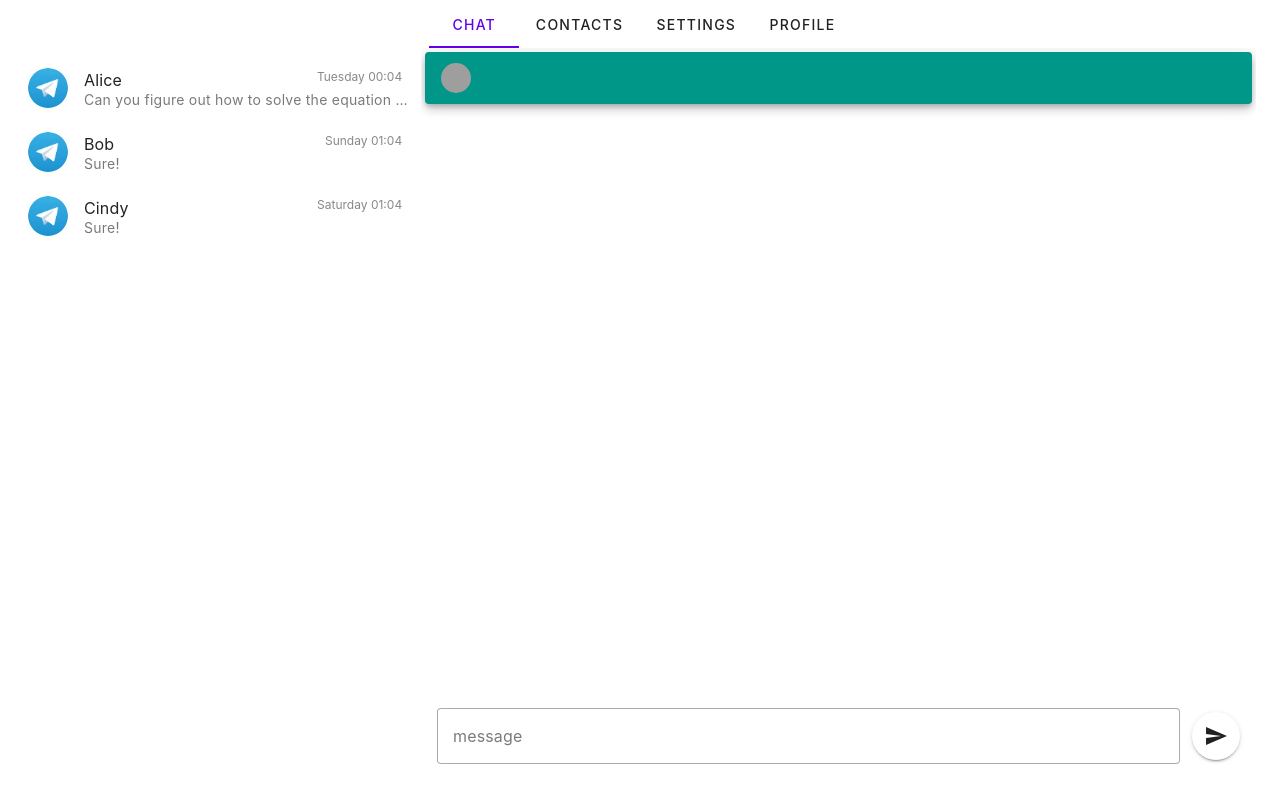
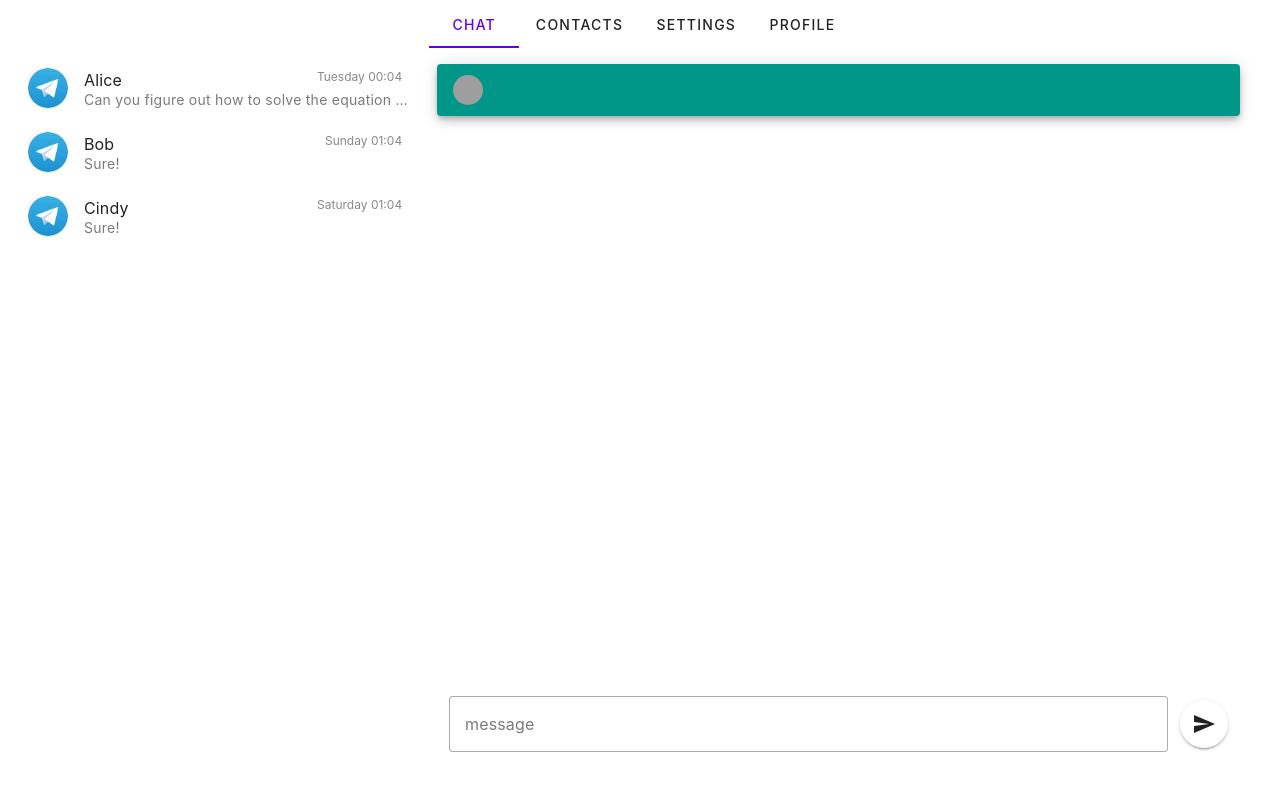
Before and after one commit to zhc7/telethu-frontend, a Vue app: page /layout in a window 1280 px wide. Both pictures are taken after a click on the tab "CHAT". Built offline with nearby package versions, Linux system fonts and the light colour scheme; grey boxes are pictures that could not be loaded.

Commit message:
feat: add v-row no-gutters.

```diff
--- a/src/components/ChatPage.vue
+++ b/src/components/ChatPage.vue
@@ -29,7 +29,7 @@ const ScrollToBottom = () => {
       <ChatList :chat-list="contacts" @select="(newChatId) => selectChat(newChatId)"></ChatList>
     </v-col>
     <v-col cols="12" sm="8" class="d-flex flex-column flex-1-1 overflow-y-auto fill-height">
-      <v-row class="align-center flex-0-0">
+      <v-row no-gutters class="align-center flex-0-0">
         <v-card class="chat-title ma-1" style="width: 100%" variant="flat" color="#009688" elevation="6">
           <v-card-item>
             <template #prepend>
@@ -44,7 +44,7 @@ const ScrollToBottom = () => {
           </v-card-item>
         </v-card>
       </v-row>
-      <v-row class="d-flex flex-column pt-3 flex-1-1 overflow-y-auto fill-height">
+      <v-row no-gutters class="d-flex flex-column pt-3 flex-1-1 overflow-y-auto fill-height">
         <div class="overflow-y-auto flex-1-1" id="message-flow">
           <MessagePop v-for="(message, index) in curChat.messages" :message="message"
                       :final="index === curChat.messages.length - 1"
@@ -53,7 +53,7 @@ const ScrollToBottom = () => {
           />
         </div>
       </v-row>
-      <v-row class="d-flex" style="align-items: center">
+      <v-row no-gutters class="d-flex" style="align-items: center">
         <v-textarea
             rows="1"
             auto-grow
```
